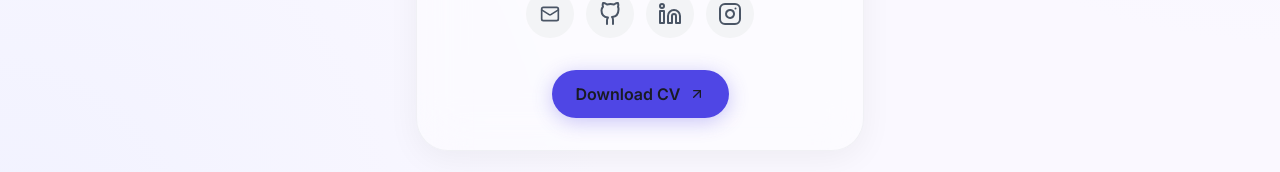
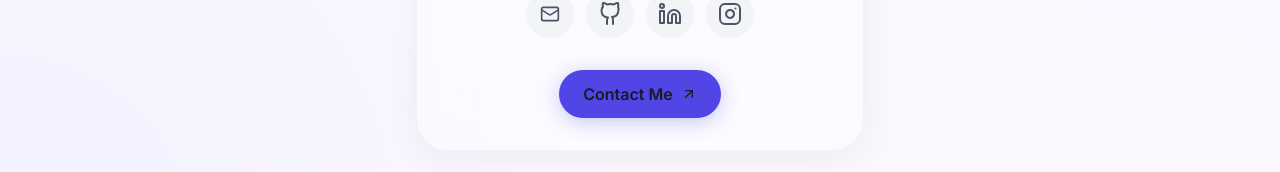
Before and after one commit to firnassw/Portofolio, a Next.js app: page / in a window 1280 px wide. Shown: the part 6441-6613 px from the top of the page. Built offline with nearby package versions, Linux system fonts and the light colour scheme; a web font is replaced by a local one.

Commit message:
Update action button to Contact Me

```diff
--- a/src/app/page.tsx
+++ b/src/app/page.tsx
@@ -1098,8 +1098,8 @@ export default function Home() {
               { id: 'instagram', icon: InstagramIcon, label: 'Instagram', href: 'https://www.instagram.com/firnassw/' },
             ]}
             actionButton={{
-              text: 'Download CV',
-              href: './sertifikat/cv.pdf',
+              text: 'Contact Me',
+              href: 'mailto:firnaswahid@gmail.com',
               target: '_blank'
             }}
           />
```
